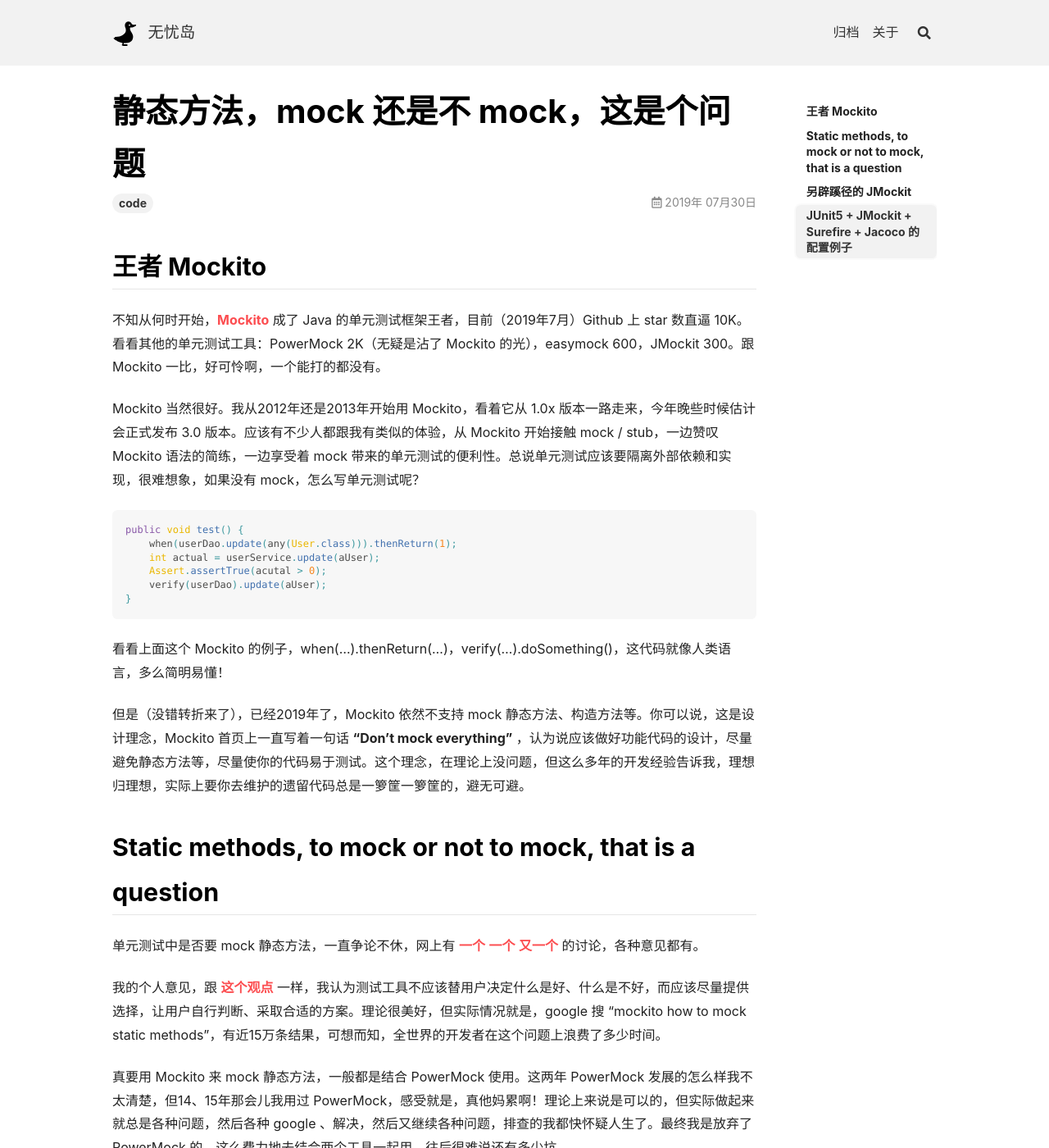
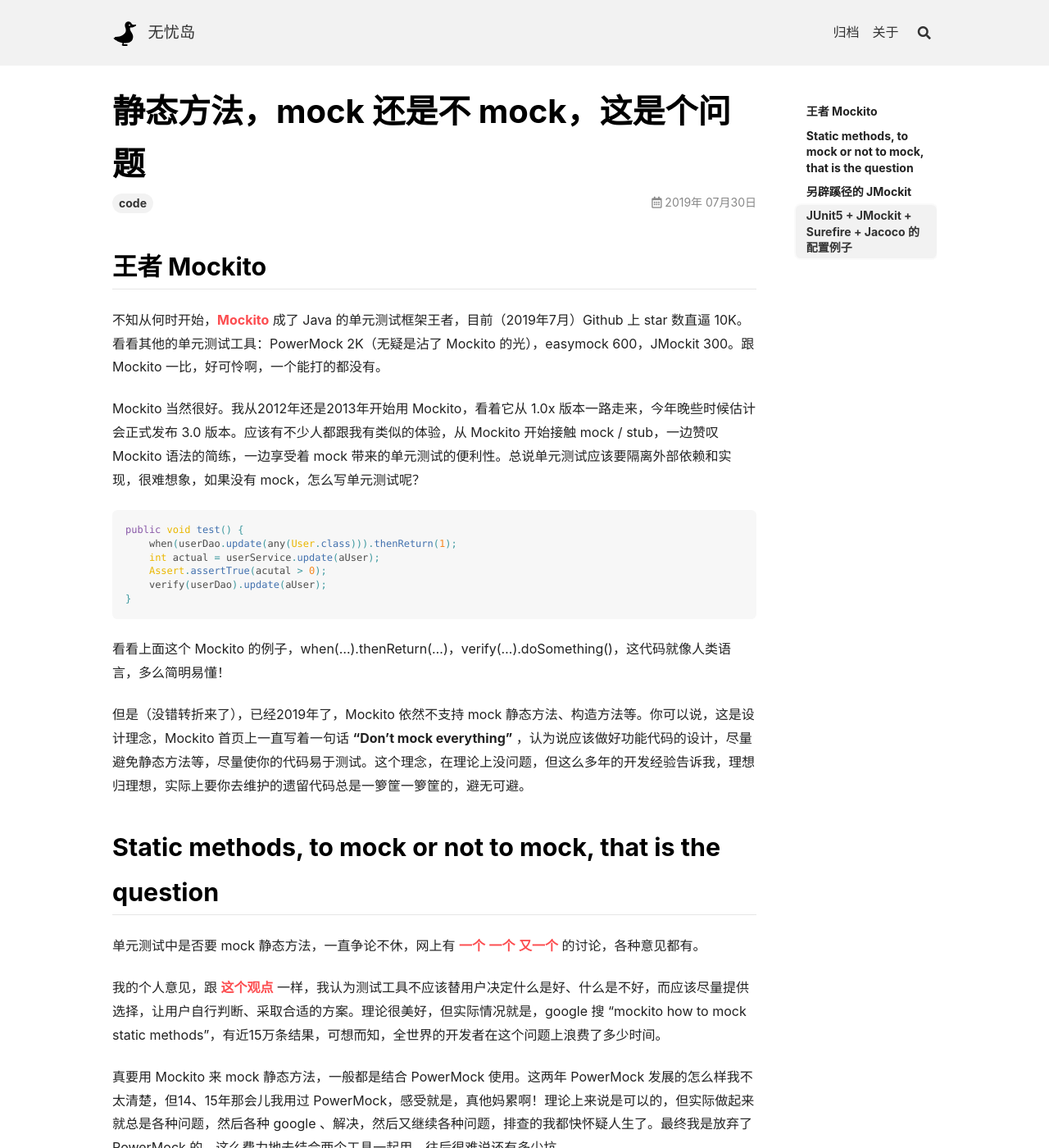
Before and after one commit to reniaL/renial.github.io, a Jekyll site: the page built from _posts/2019-07-30-to-mock-static-methods-or-not.md, in a window 1280 px wide and 1400 px high. Shown: the whole window at 82% size. Built offline with Jekyll 4.4.1, drawn with Linux system fonts in a browser that asks for light colours; nearby versions of some CDN libraries; some of the changed text lies outside the part shown.

Commit message:
update post: to mock static methods or not

````diff
--- a/_posts/2019-07-30-to-mock-static-methods-or-not.md
+++ b/_posts/2019-07-30-to-mock-static-methods-or-not.md
@@ -23,7 +23,7 @@
 
 但是（没错转折来了），已经2019年了，Mockito 依然不支持 mock 静态方法、构造方法等。你可以说，这是设计理念，Mockito 首页上一直写着一句话 **"Don’t mock everything"** ，认为说应该做好功能代码的设计，尽量避免静态方法等，尽量使你的代码易于测试。这个理念，在理论上没问题，但这么多年的开发经验告诉我，理想归理想，实际上要你去维护的遗留代码总是一箩筐一箩筐的，避无可避。
 
-## Static methods, to mock or not to mock, that is a question
+## Static methods, to mock or not to mock, that is the question
 
 单元测试中是否要 mock 静态方法，一直争论不休，网上有 [一个](https://stackoverflow.com/questions/4482315/why-doesnt-mockito-mock-static-methods) [一个](https://testing.googleblog.com/2008/12/static-methods-are-death-to-testability.html) [又一个](https://github.com/mockito/mockito/issues/1013) 的讨论，各种意见都有。
 
@@ -37,7 +37,7 @@
 
 ## 另辟蹊径的 JMockit
 
-和其他大多数使用 cglib 实现的单元测试工具不同，[JMockit](https://jmockit.github.io) 使用 JDK6 的 java.lang.instrument 包和 ASM，动态地在运行时修改字节码，从而实现 **"Mock Anything"** 。什么静态方法、构造函数，随时随地想 mock 就 mock。一个 JMockit ，解决了 Mockito + PowerMock 两个工具都解决不了的问题，那为啥不用 JMockit 呢？JMockit 为啥流行不起来呢？
+和其他大多数使用 cglib 实现的单元测试工具不同，[JMockit](https://jmockit.github.io) 使用 JDK6 的 java.lang.instrument 包和 [ASM](https://asm.ow2.io/)，动态地在运行时修改字节码，从而实现 **"Mock Anything"** 。什么静态方法、构造函数，随时随地想 mock 就 mock。一个 JMockit ，解决了 Mockito + PowerMock 两个工具都解决不了的问题，那为啥不用 JMockit 呢？JMockit 为啥流行不起来呢？
 
 ```java
 public class UserServiceTest {
````
